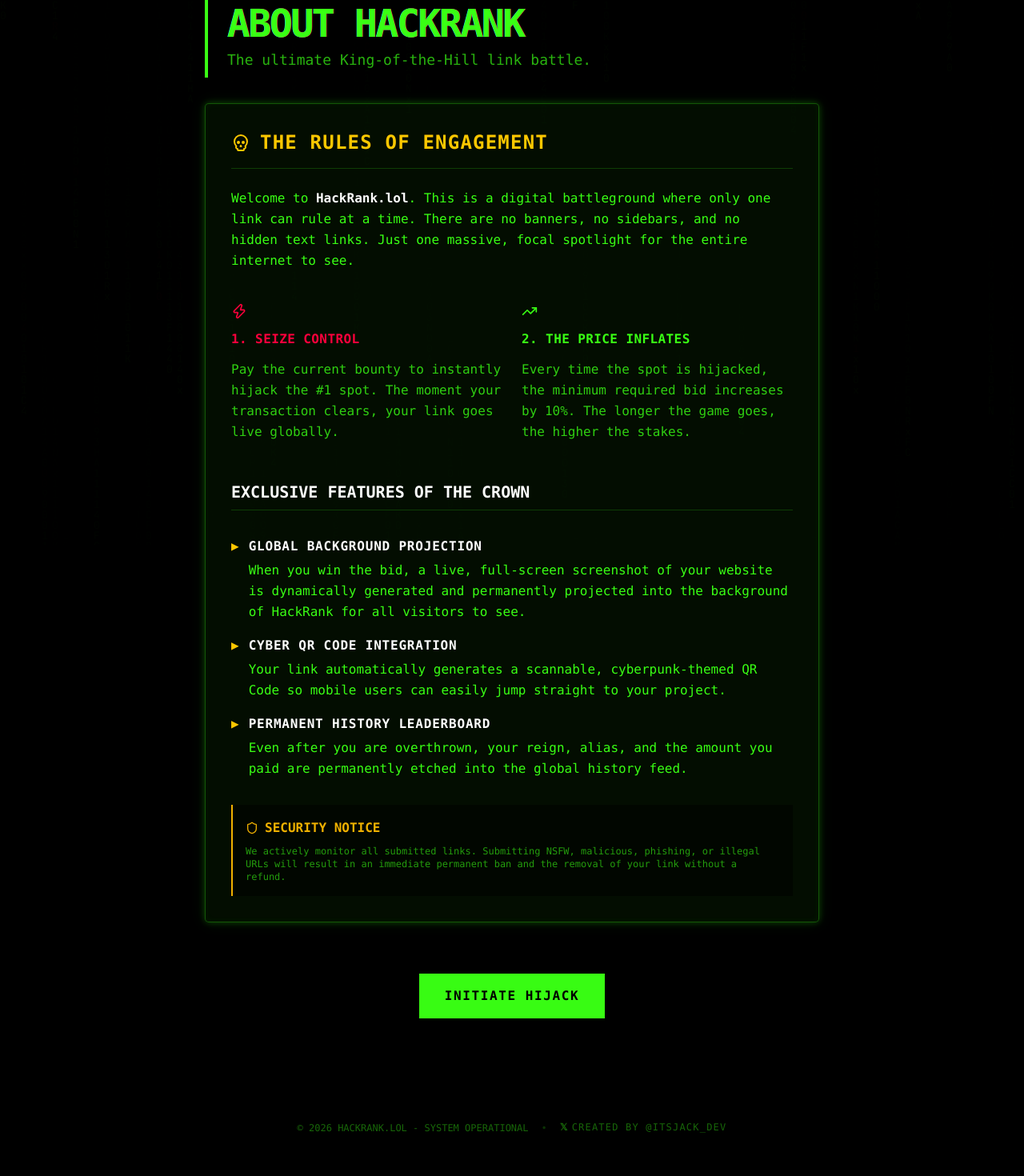
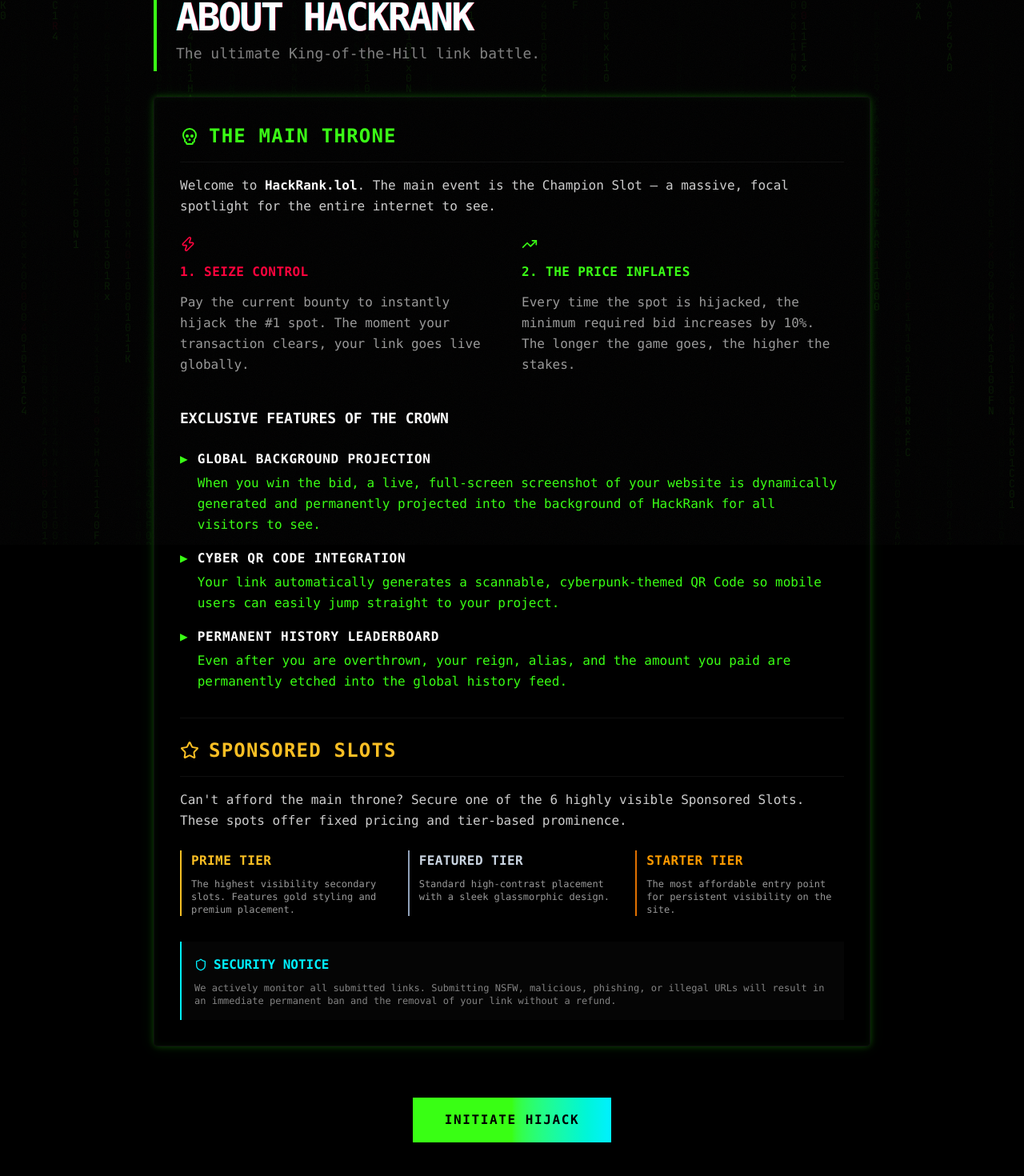
Before and after one commit to DreamLogicApps/hijack-this, a Next.js app: page /about in a window 1280 px wide. Shown: the part 119-1589 px from the top of the page at 80% size. Built offline with nearby package versions, Linux system fonts and the light colour scheme.

Commit message:
docs: update about page content and styling to reflect main UI changes and sponsored slots

```diff
--- a/src/app/about/page.tsx
+++ b/src/app/about/page.tsx
@@ -1,81 +1,107 @@
 import Link from 'next/link';
-import { ArrowLeft, Shield, Zap, TrendingUp, Skull } from 'lucide-react';
+import { ArrowLeft, Shield, Zap, TrendingUp, Skull, Star } from 'lucide-react';
 import { MatrixRain } from '@/components/MatrixRain';
 
 export default function AboutPage() {
   return (
-    <main className="min-h-screen bg-black text-terminal-green p-4 sm:p-8 font-mono relative overflow-hidden flex flex-col items-center">
-      <div className="absolute inset-0 pointer-events-none opacity-20">
+    <main className="min-h-screen bg-black noise-overlay p-4 sm:p-8 font-mono relative flex flex-col items-center">
       <MatrixRain />
-      </div>
 
-      <div className="max-w-3xl w-full relative z-10 space-y-8 mt-8 sm:mt-12">
-        <Link href="/" className="inline-flex items-center gap-2 text-terminal-green/60 hover:text-terminal-green transition-colors uppercase tracking-widest text-sm mb-4">
+      <div className="max-w-4xl w-full relative z-10 space-y-8 mt-8 sm:mt-12">
+        <Link href="/" className="inline-flex items-center gap-2 text-white/40 hover:text-terminal-green transition-colors uppercase tracking-widest text-sm mb-2">
           <ArrowLeft className="w-4 h-4" /> Return to Terminal
         </Link>
 
         <header className="border-l-4 border-terminal-green pl-6 space-y-2 py-2">
-          <h1 className="text-4xl sm:text-5xl font-black uppercase tracking-tighter glitch-text">
+          <h1 className="text-4xl sm:text-5xl font-black uppercase tracking-tighter glitch-text text-white">
             About HackRank
           </h1>
-          <p className="text-terminal-green/70 text-lg">The ultimate King-of-the-Hill link battle.</p>
+          <p className="text-white/50 text-lg">The ultimate King-of-the-Hill link battle.</p>
         </header>
 
-        <section className="bg-terminal-green/5 border border-terminal-green/30 p-6 sm:p-8 rounded-sm glow-box space-y-6 text-sm sm:text-base leading-relaxed">
-          <div className="flex items-center gap-3 border-b border-terminal-green/20 pb-4">
-            <Skull className="w-6 h-6 text-yellow-400" />
-            <h2 className="text-2xl font-bold uppercase tracking-wider text-yellow-400">The Rules of Engagement</h2>
+        <section className="bg-black/60 backdrop-blur-md border border-white/[0.06] p-6 sm:p-8 rounded-sm glow-box space-y-8 text-sm sm:text-base leading-relaxed">
+
+          <div className="space-y-4">
+            <div className="flex items-center gap-3 border-b border-white/[0.06] pb-4">
+              <Skull className="w-6 h-6 text-terminal-green" />
+              <h2 className="text-2xl font-bold uppercase tracking-wider text-terminal-green">The Main Throne</h2>
             </div>
 
-          <p>
-            Welcome to <span className="font-bold text-white">HackRank.lol</span>. This is a digital battleground where only one link can rule at a time.
-            There are no banners, no sidebars, and no hidden text links. Just one massive, focal spotlight for the entire internet to see.
+            <p className="text-white/80">
+              Welcome to <span className="font-bold text-white">HackRank.lol</span>. The main event is the Champion Slot — a massive, focal spotlight for the entire internet to see.
             </p>
 
-          <div className="grid sm:grid-cols-2 gap-6 pt-4">
+            <div className="grid sm:grid-cols-2 gap-6 pt-2">
               <div className="space-y-3">
                 <Zap className="w-5 h-5 text-glitch-red" />
                 <h3 className="font-bold uppercase text-glitch-red tracking-wide">1. Seize Control</h3>
-              <p className="text-terminal-green/80">Pay the current bounty to instantly hijack the #1 spot. The moment your transaction clears, your link goes live globally.</p>
+                <p className="text-white/60">Pay the current bounty to instantly hijack the #1 spot. The moment your transaction clears, your link goes live globally.</p>
               </div>
 
               <div className="space-y-3">
                 <TrendingUp className="w-5 h-5 text-terminal-green" />
                 <h3 className="font-bold uppercase tracking-wide">2. The Price Inflates</h3>
-              <p className="text-terminal-green/80">Every time the spot is hijacked, the minimum required bid increases by 10%. The longer the game goes, the higher the stakes.</p>
+                <p className="text-white/60">Every time the spot is hijacked, the minimum required bid increases by 10%. The longer the game goes, the higher the stakes.</p>
               </div>
             </div>
 
-          <h2 className="text-xl font-bold uppercase text-white border-b border-terminal-green/20 pb-2 mt-8 pt-4">Exclusive Features of the Crown</h2>
+            <h3 className="text-lg font-bold uppercase text-white mt-6 pt-4">Exclusive Features of the Crown</h3>
             <ul className="list-none space-y-4 pt-2">
               <li className="flex gap-3">
-              <span className="text-yellow-400 font-bold">▶</span>
+                <span className="text-terminal-green font-bold">▶</span>
                 <div>
                   <strong className="text-white uppercase tracking-wider block mb-1">Global Background Projection</strong>
                   When you win the bid, a live, full-screen screenshot of your website is dynamically generated and permanently projected into the background of HackRank for all visitors to see.
                 </div>
               </li>
               <li className="flex gap-3">
-              <span className="text-yellow-400 font-bold">▶</span>
+                <span className="text-terminal-green font-bold">▶</span>
                 <div>
                   <strong className="text-white uppercase tracking-wider block mb-1">Cyber QR Code Integration</strong>
                   Your link automatically generates a scannable, cyberpunk-themed QR Code so mobile users can easily jump straight to your project.
                 </div>
               </li>
               <li className="flex gap-3">
-              <span className="text-yellow-400 font-bold">▶</span>
+                <span className="text-terminal-green font-bold">▶</span>
                 <div>
                   <strong className="text-white uppercase tracking-wider block mb-1">Permanent History Leaderboard</strong>
                   Even after you are overthrown, your reign, alias, and the amount you paid are permanently etched into the global history feed.
                 </div>
               </li>
             </ul>
+          </div>
 
-          <div className="bg-black/50 p-4 border-l-2 border-yellow-500 mt-8">
-            <h3 className="font-bold text-yellow-500 uppercase flex items-center gap-2 mb-2">
+          <div className="space-y-4 pt-6 border-t border-white/[0.06]">
+            <div className="flex items-center gap-3 border-b border-white/[0.06] pb-4">
+              <Star className="w-6 h-6 text-gold" />
+              <h2 className="text-2xl font-bold uppercase tracking-wider text-gold">Sponsored Slots</h2>
+            </div>
+
+            <p className="text-white/80">
+              Can&apos;t afford the main throne? Secure one of the 6 highly visible Sponsored Slots. These spots offer fixed pricing and tier-based prominence.
+            </p>
+
+            <div className="grid sm:grid-cols-3 gap-6 pt-2">
+              <div className="space-y-2 border-l-2 border-gold pl-3">
+                <h3 className="font-bold uppercase text-gold tracking-wide">Prime Tier</h3>
+                <p className="text-white/60 text-xs">The highest visibility secondary slots. Features gold styling and premium placement.</p>
+              </div>
+              <div className="space-y-2 border-l-2 border-slate-400 pl-3">
+                <h3 className="font-bold uppercase text-slate-300 tracking-wide">Featured Tier</h3>
+                <p className="text-white/60 text-xs">Standard high-contrast placement with a sleek glassmorphic design.</p>
+              </div>
+              <div className="space-y-2 border-l-2 border-amber-600 pl-3">
+                <h3 className="font-bold uppercase text-amber-500 tracking-wide">Starter Tier</h3>
+                <p className="text-white/60 text-xs">The most affordable entry point for persistent visibility on the site.</p>
+              </div>
+            </div>
+          </div>
+
+          <div className="bg-white/[0.02] p-4 border-l-2 border-glitch-blue mt-8">
+            <h3 className="font-bold text-glitch-blue uppercase flex items-center gap-2 mb-2">
               <Shield className="w-4 h-4" /> Security Notice
             </h3>
-            <p className="text-xs text-terminal-green/60">
+            <p className="text-xs text-white/50">
               We actively monitor all submitted links. Submitting NSFW, malicious, phishing, or illegal URLs will result in an immediate permanent ban and the removal of your link without a refund.
             </p>
           </div>
@@ -83,17 +109,17 @@
 
         <div className="text-center pt-8 pb-12">
           <Link href="/">
-            <button className="px-8 py-4 bg-terminal-green text-black font-black uppercase tracking-widest hover:bg-white hover:text-black transition-all duration-300 transform hover:scale-105 crt-flicker">
+            <button className="px-10 py-4 bg-gradient-to-r from-terminal-green via-terminal-green to-[#00f0ff] text-black font-black uppercase tracking-widest hover:shadow-[0_0_30px_rgba(57,255,20,0.4)] transition-all duration-300 transform active:scale-95 animate-pulse-ring">
               INITIATE HIJACK
             </button>
           </Link>
         </div>
       </div>
 
-      <footer className="w-full mt-12 py-8 text-center text-[10px] sm:text-xs text-terminal-green/40 flex flex-col sm:flex-row items-center justify-center gap-4 relative z-10">
+      <footer className="w-full mt-12 py-8 text-center text-[10px] sm:text-xs text-white/30 flex flex-col sm:flex-row items-center justify-center gap-4 relative z-10 border-t border-white/[0.06]">
         <p>© {new Date().getFullYear()} HACKRANK.LOL - SYSTEM OPERATIONAL</p>
-        <span className="hidden sm:inline text-terminal-green/20">•</span>
-        <a href="https://x.com/itsjack_dev" target="_blank" rel="noopener noreferrer" className="hover:text-terminal-green transition-colors uppercase tracking-widest border-b border-transparent hover:border-terminal-green/50 flex items-center gap-1">
+        <span className="hidden sm:inline text-white/10">•</span>
+        <a href="https://x.com/itsjack_dev" target="_blank" rel="noopener noreferrer" className="hover:text-terminal-green transition-colors uppercase tracking-widest flex items-center gap-1">
           <span className="font-bold text-[12px] -mt-[1px]">𝕏</span> Created by @itsjack_dev
         </a>
       </footer>
```
Lines whose indentation alone changed are shown as unchanged.
